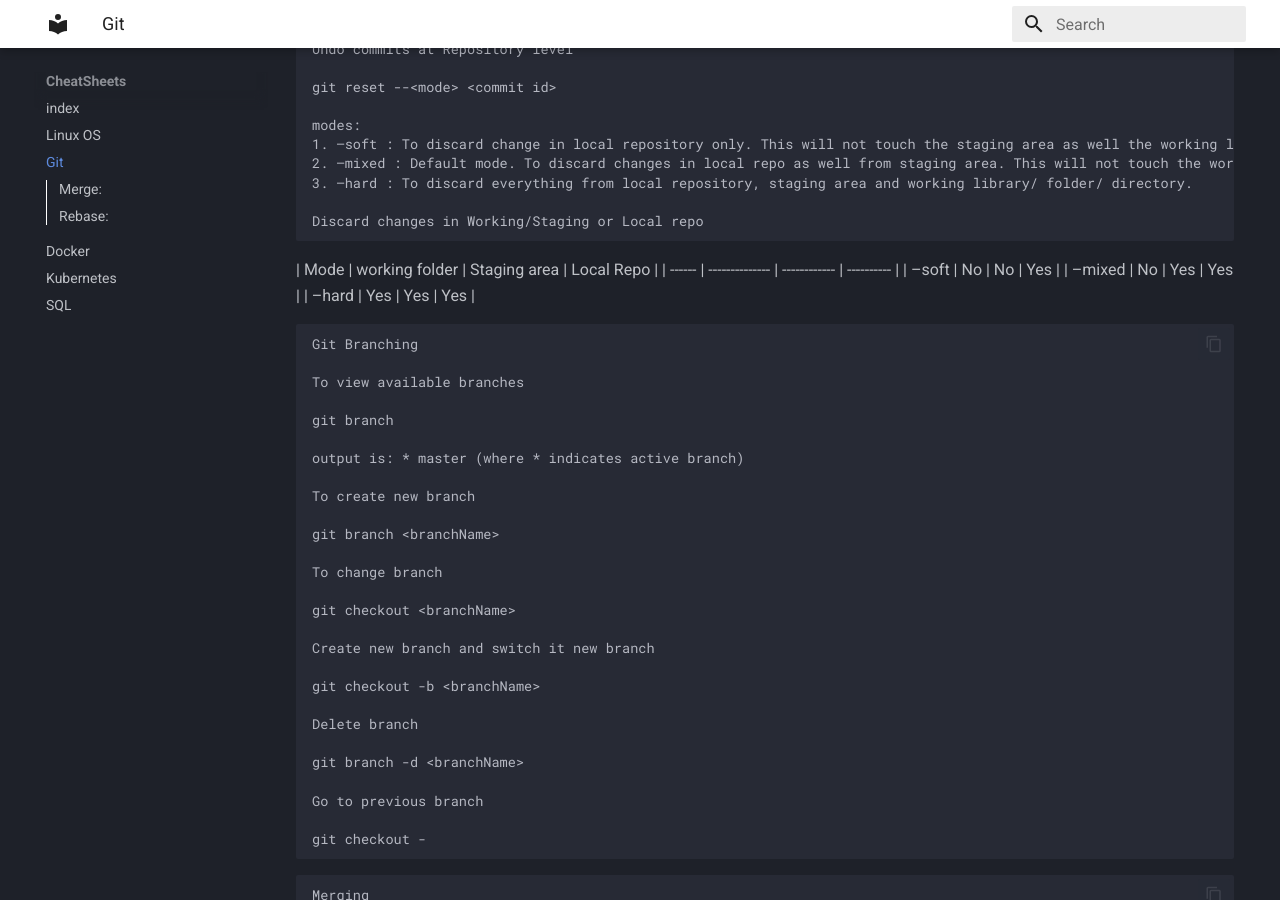
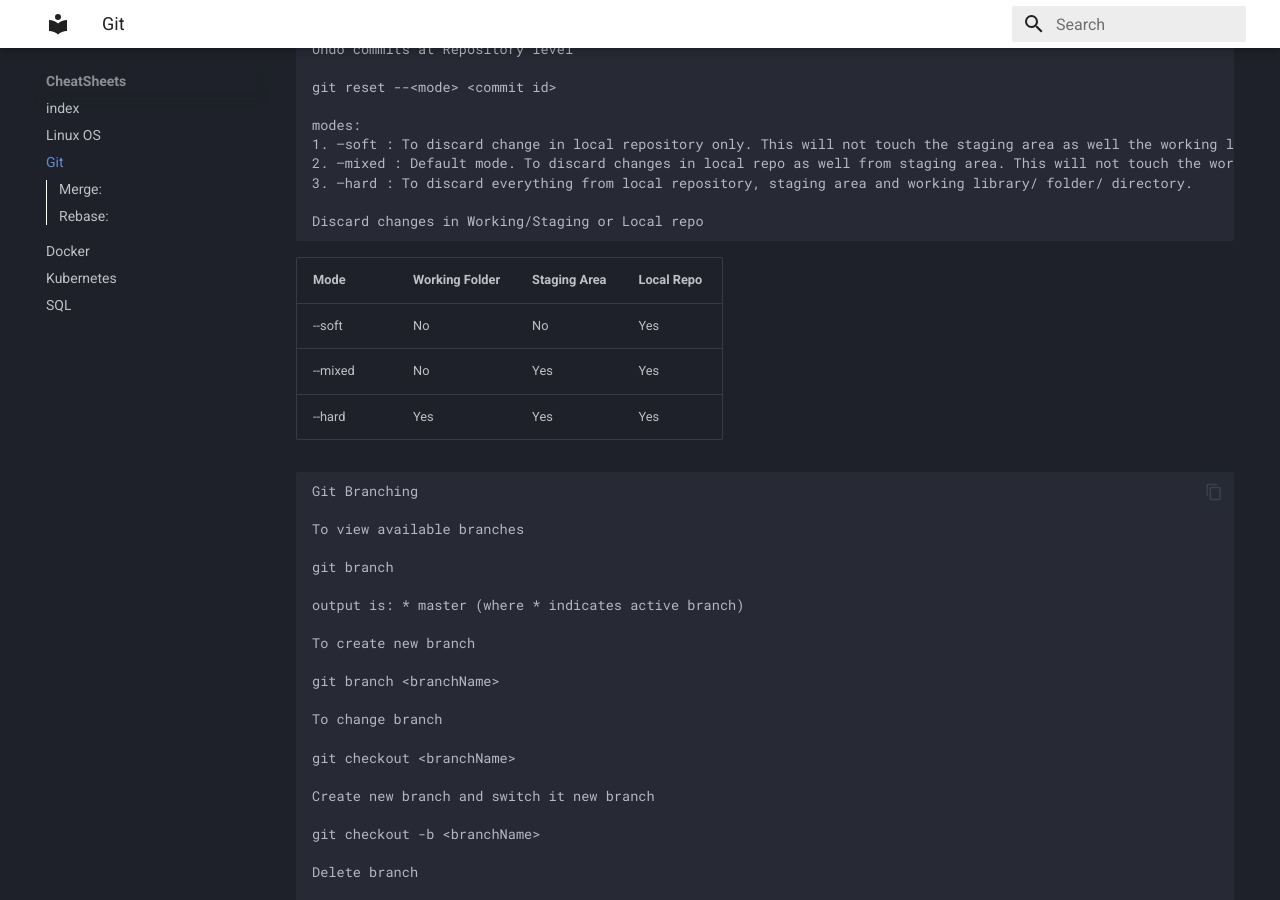
Before and after one commit to rishabdesai/mkdocs-cv, an MkDocs documentation site: the page built from docs/devtools/cheatsheet/git.md, in a window 1280 px wide and 900 px high, scrolled down 2597 px. Built offline with MkDocs 1.6.1 and Material for MkDocs 9.7.7, drawn with Linux system fonts in a browser that asks for light colours.

````diff
--- a/docs/devtools/cheatsheet/git.md
+++ b/docs/devtools/cheatsheet/git.md
@@ -130,11 +130,12 @@ modes:
 
 Discard changes in Working/Staging or Local repo
 ```
-| Mode   | working folder | Staging area | Local Repo |
-| ------ | -------------- | ------------ | ---------- |
-| –soft  | No             | No           | Yes        |
-| –mixed | No             | Yes          | Yes        |
-| –hard  | Yes            | Yes          | Yes        |
+
+| Mode    | Working Folder | Staging Area | Local Repo |
+| ------- | -------------- | ------------ | ---------- |
+| --soft  | No             | No           | Yes        |
+| --mixed | No             | Yes          | Yes        |
+| --hard  | Yes            | Yes          | Yes        |
 
 
 
````
